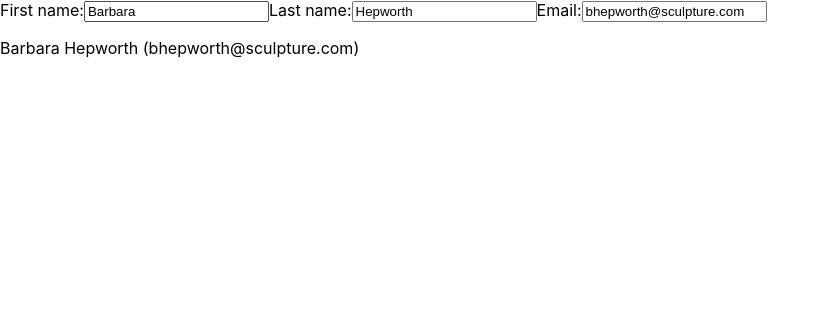
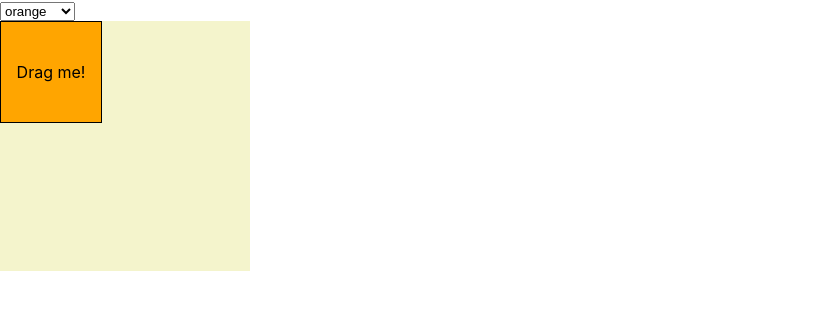
Before and after one commit to holywaterBetter/react1, a React (Create React App) app: page / in a window 1280 px wide. Shown: the top 310 px of the page, without its empty margins (0-830 px from the left). Built offline with nearby package versions, Linux system fonts and the light colour scheme.

Commit message:
feat(#4): 상호작용성 더하기 - 객체 state 업데이트하기 챌린지2

```diff
--- a/src/App.tsx
+++ b/src/App.tsx
@@ -1,50 +1,133 @@
 import { useState } from 'react';
 
-export default function Form() {
-  const [person, setPerson] = useState({
-    firstName: 'Barbara',
-    lastName: 'Hepworth',
-    email: 'bhepworth@sculpture.com'
+const initialPosition = {
+  x: 0,
+  y: 0
+};
+
+export default function Canvas() {
+  const [shape, setShape] = useState({
+    color: 'orange',
+    position: initialPosition
   });
 
-  function handlePersonChange(e) {
-    setPerson({
-      ...person,
-      [e.target.name]: e.target.value
-    })
+  function handleMove(dx, dy) {
+    setShape(
+      {
+        ...shape,
+        position: {
+          x: shape.position.x + dx,
+          y: shape.position.y + dy
+        }
+      }
+    )
+  }
+
+  function handleColorChange(e) {
+    setShape({
+      ...shape,
+      color: e.target.value
+    });
   }
 
   return (
     <>
-      <label>
-        First name:
-        <input
-          name='firstName'
-          value={person.firstName}
-          onChange={handlePersonChange}
-        />
-      </label>
-      <label>
-        Last name:
-        <input
-          name='lastName'
-          value={person.lastName}
-          onChange={handlePersonChange}
-        />
-      </label>
-      <label>
-        Email:
-        <input
-          name='email'
-          value={person.email}
-          onChange={handlePersonChange}
-        />
-      </label>
-      <p>
-        {person.firstName}{' '}
-        {person.lastName}{' '}
-        ({person.email})
-      </p>
+      <select
+        title='hello'
+        value={shape.color}
+        onChange={handleColorChange}
+      >
+        <option value="orange">orange</option>
+        <option value="lightpink">lightpink</option>
+        <option value="aliceblue">aliceblue</option>
+      </select>
+      <Background
+        position={initialPosition}
+      />
+      <Box
+        color={shape.color}
+        position={shape.position}
+        onMove={handleMove}
+      >
+        Drag me!
+      </Box>
     </>
   );
 }
+
+
+export function Box({
+  children,
+  color,
+  position,
+  onMove
+}) {
+  const [
+    lastCoordinates,
+    setLastCoordinates
+  ] = useState<{x:number,y:number}>();
+
+  function handlePointerDown(e) {
+    e.target.setPointerCapture(e.pointerId);
+    setLastCoordinates({
+      x: e.clientX,
+      y: e.clientY,
+    });
+  }
+
+  function handlePointerMove(e) {
+    if (lastCoordinates) {
+      setLastCoordinates({
+        x: e.clientX,
+        y: e.clientY,
+      });
+      const dx = e.clientX - lastCoordinates.x;
+      const dy = e.clientY - lastCoordinates.y;
+      onMove(dx, dy);
+    }
+  }
+
+  function handlePointerUp(e) {
+    setLastCoordinates(undefined);
+  }
+
+  return (
+    <div
+      onPointerDown={handlePointerDown}
+      onPointerMove={handlePointerMove}
+      onPointerUp={handlePointerUp}
+      style={{
+        width: 100,
+        height: 100,
+        cursor: 'grab',
+        backgroundColor: color,
+        position: 'absolute',
+        border: '1px solid black',
+        display: 'flex',
+        justifyContent: 'center',
+        alignItems: 'center',
+        transform: `translate(
+          ${position.x}px,
+          ${position.y}px
+        )`,
+      }}
+    >{children}</div>
+  );
+}
+
+export function Background({
+  position
+}) {
+  return (
+    <div style={{
+      position: 'absolute',
+      transform: `translate(
+        ${position.x}px,
+        ${position.y}px
+      )`,
+      width: 250,
+      height: 250,
+      backgroundColor: 'rgba(200, 200, 0, 0.2)',
+    }} />
+  );
+};
--- a/src/index.tsx
+++ b/src/index.tsx
@@ -8,9 +8,9 @@
   document.getElementById('root') as HTMLElement
 );
 root.render(
-  <React.StrictMode>
+  // <React.StrictMode>
     <App />
-  </React.StrictMode>
+  // </React.StrictMode>
 );
 
 // If you want to start measuring performance in your app, pass a function
```
